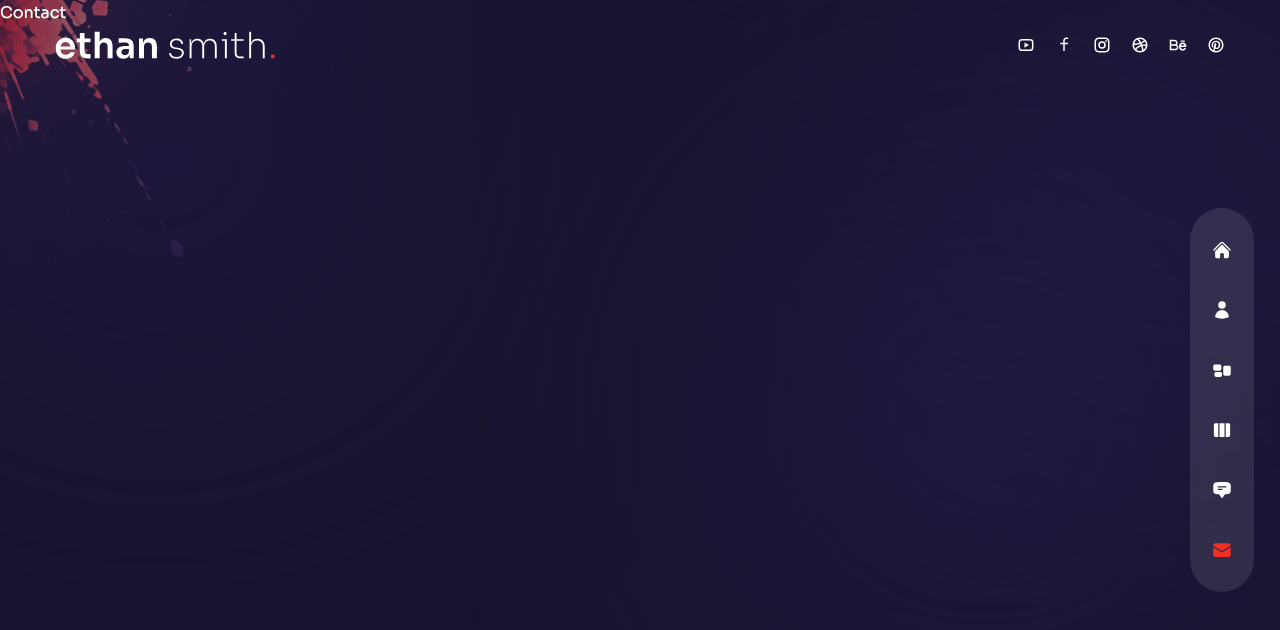
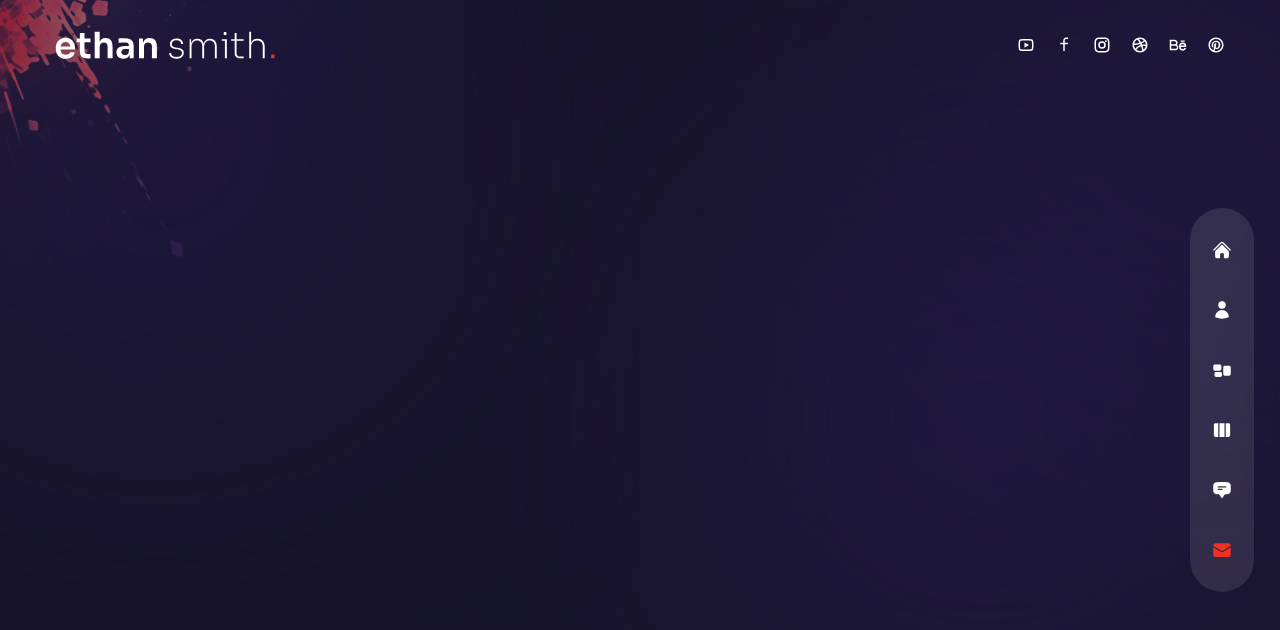
Before and after one commit to erickdc7/react-portfolio-2, a Next.js app: page /contact in a window 1280 px wide. Shown: the top 630 px of the page. Built offline with nearby package versions, Linux system fonts and the light colour scheme.

Commit message:
add container styles

```diff
--- a/pages/contact/index.js
+++ b/pages/contact/index.js
@@ -13,7 +13,9 @@ import { fadeIn } from "../../variants";
 const Contact = () => {
   return (
     <div className="h-full bg-primary/30">
-      Contact
+      <div className="container mx-auto">
+
+      </div>
     </div>
   );
 };
```
